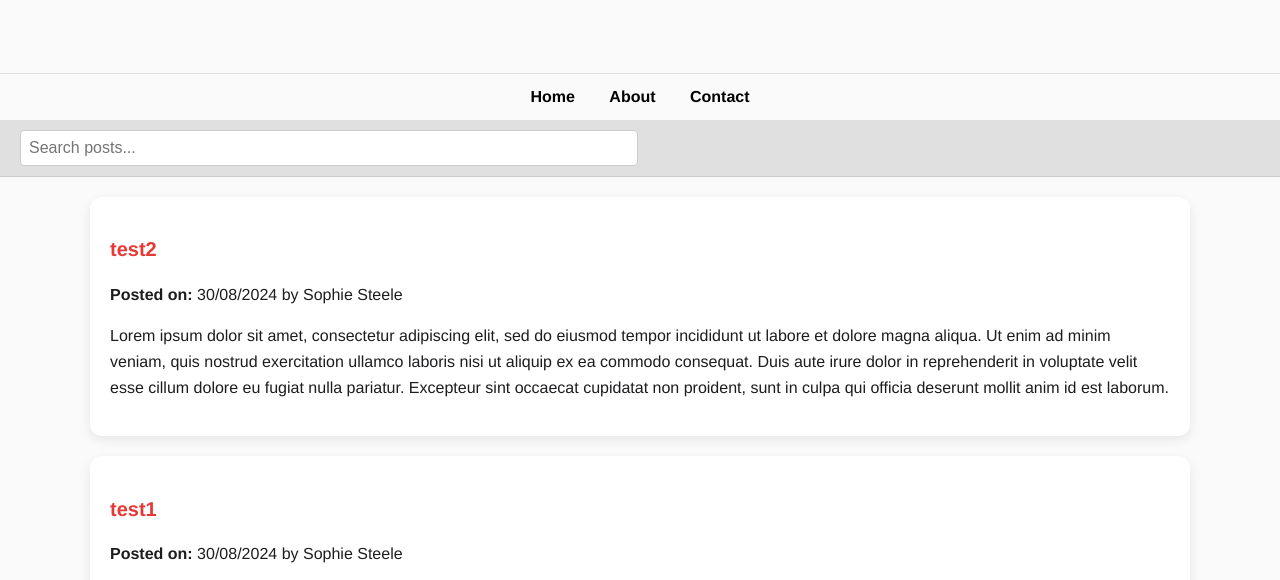
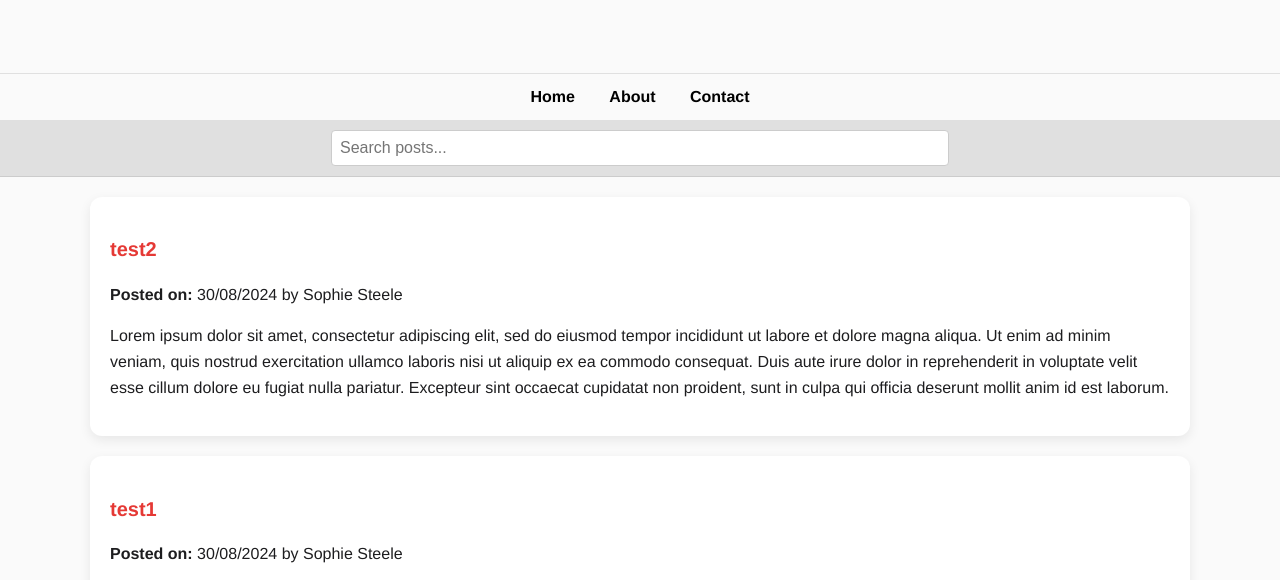
Before and after one commit to jjdaggett750/SophieSteeleHorrorReels, a website: page index.html in a window 1280 px wide. Shown: the part 168-748 px from the top of the page. Drawn offline with Linux system fonts and the light colour scheme; a web font is replaced by a local one.

Commit message:
cnetered search

```diff
--- a/index.html
+++ b/index.html
@@ -26,15 +26,12 @@
             color: black;
             border-bottom: 1px solid #e0e0e0;
             position: relative;
-            /* Ensure the header is positioned normally */
             z-index: 2;
-            /* Ensure header is above other elements */
         }
 
         nav {
             text-align: center;
             margin: 10px 0;
-            /* Adjust margin to space out navigation */
         }
 
         nav a {
@@ -52,16 +49,12 @@
 
         .search-bar {
             display: flex;
-            align-items: center;
+            justify-content: center;
             padding: 10px 20px;
             background-color: #e0e0e0;
             border-bottom: 1px solid #ccc;
-            position: relative;
-            /* Changed to relative positioning */
             margin: 10px 0 20px;
-            /* Space below navigation and above posts */
             z-index: 1;
-            /* Ensure it is below header and nav */
         }
 
         .search-bar input {
```
